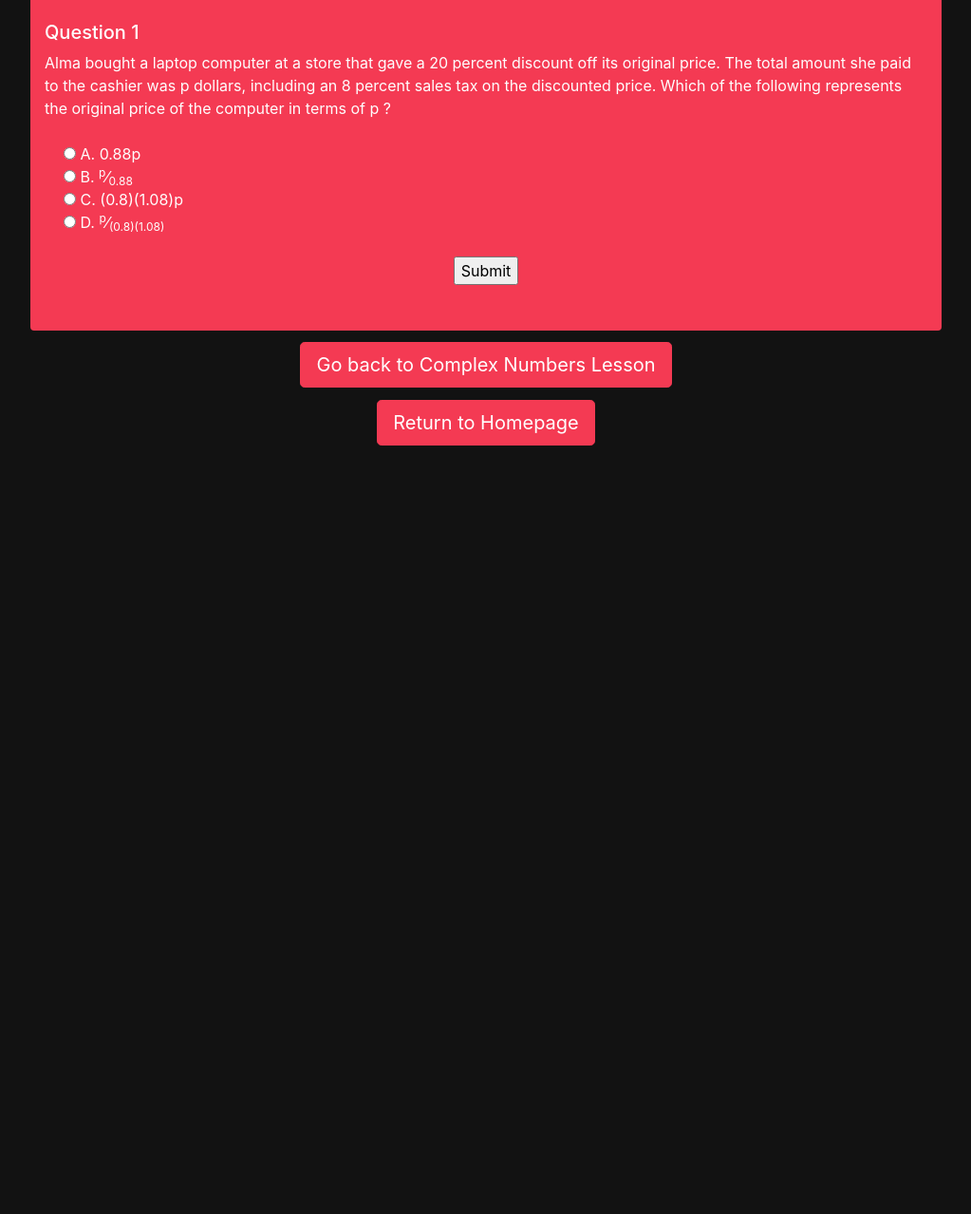
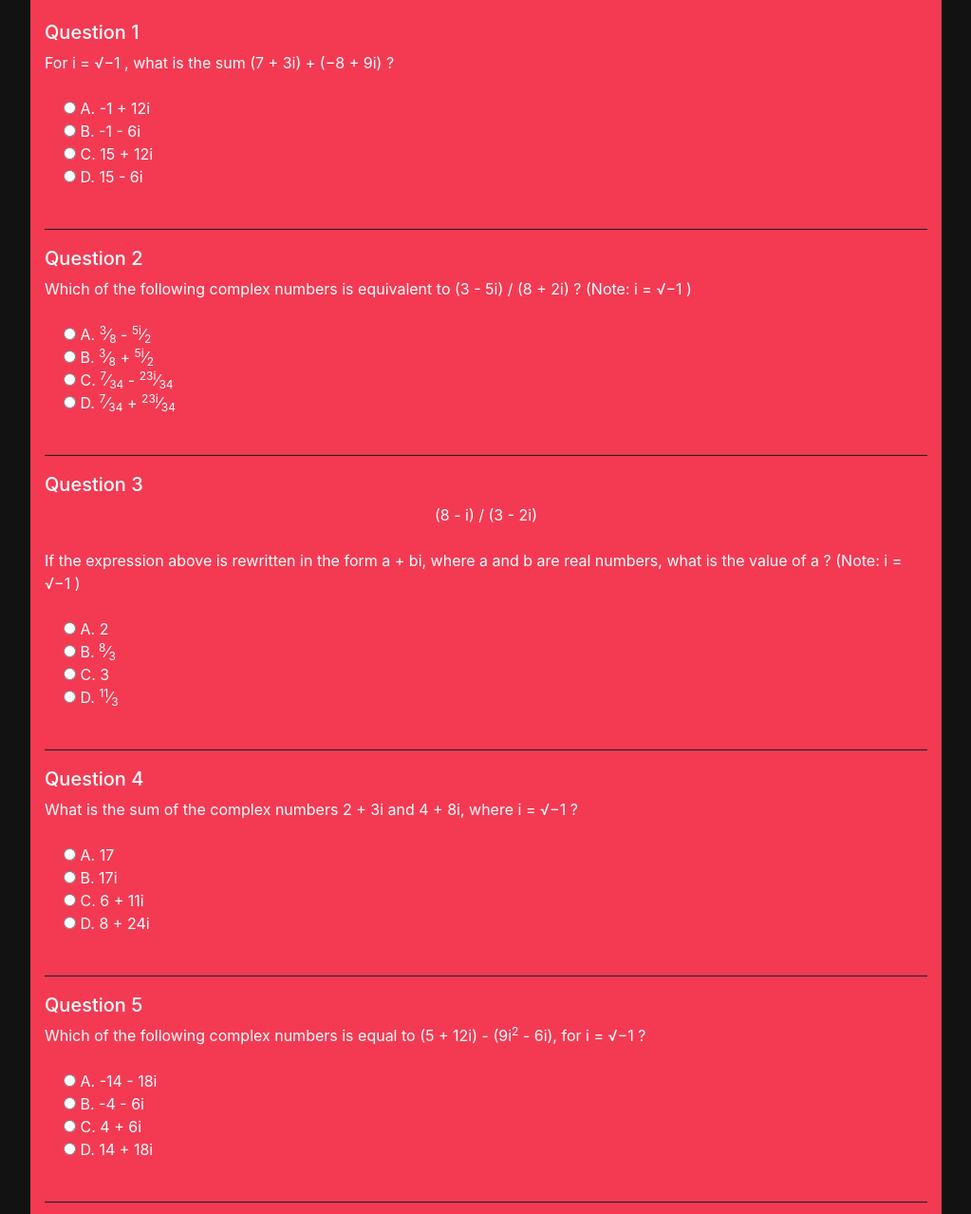
Before and after one commit to SaadAAkhtar/SaadAAkhtar.github.io, a plain HTML site: page webpages/complexnumbers/complexnumbers-practicequestions.html in a window 1280 px wide. Shown: the part 662-1940 px from the top of the page at 95% size, without its empty margins (128-1151 px from the left). Before the commit the page ends 1131 px from the top, so only its background shows below. Drawn offline with Linux system fonts and the light colour scheme.

Commit message:
Completed Complex Numbers

```diff
--- a/js/complexnumbers.js
+++ b/js/complexnumbers.js
@@ -0,0 +1,33 @@
+function check(){
+
+	var question1 = document.complexnumberspractice.ComplexNumbers1.value;
+	var question2 = document.complexnumberspractice.ComplexNumbers2.value;
+	var question3 = document.complexnumberspractice.ComplexNumbers3.value;
+	var question4 = document.complexnumberspractice.ComplexNumbers4.value;
+	var question5 = document.complexnumberspractice.ComplexNumbers5.value;
+	var correct = 0;
+
+	if (question1 == "A") {
+		correct++;
+	}
+
+	if (question2 == "C") {
+		correct++;
+	}
+
+	if (question3 == "A") {
+		correct++;
+	}
+
+	if (question4 == "C") {
+		correct++;
+	}
+
+	if (question5 == "D") {
+		correct++;
+	}
+
+	document.getElementById("after_submit").style.visibility = "visible";
+	document.getElementById("number_correct").innerHTML = "You got " + correct + " correct!";
+
+}
--- a/webpages/complexnumbers/complexnumbers-practicequestions.html
+++ b/webpages/complexnumbers/complexnumbers-practicequestions.html
@@ -27,20 +27,70 @@
 		</div>
 		<br>
 
-		<form id = "percentspractice" name = "percentspractice">
+		<form id = "complexnumberspractice" name = "complexnumberspractice">
 
 			<h5><font color = "#FEFEFE">Question 1</font></h5>
-			<p><font color = "#FEFEFE">Alma bought a laptop computer at a store that gave a 20 percent discount off its original price. The total amount
-			she paid to the cashier was p dollars, including an 8 percent sales tax on the discounted price. Which of the following represents the original
-			price of the computer in terms of p ?</font></p>
+			<p><font color = "#FEFEFE">For i = &radic;−1 , what is the sum (7 + 3i) + (−8 + 9i) ?</font></p>
 			<br>
 			<p style="margin-left: 20px"><font color = "#FEFEFE">
-			<input id = "mc" type = "radio" name = "Percents1" value = "A"> A. 0.88p<br>
-			<input id = "mc" type = "radio" name = "Percents1" value = "B"> B. <sup>p</sup>&frasl;<sub>0.88</sub><br>
-			<input id = "mc" type = "radio" name = "Percents1" value = "C"> C. (0.8)(1.08)p<br>
-			<input id = "mc" type = "radio" name = "Percents1" value = "D"> D. <sup>p</sup>&frasl;<sub>(0.8)(1.08)</sub>
+			<input id = "mc" type = "radio" name = "ComplexNumbers1" value = "A"> A. -1 + 12i<br>
+			<input id = "mc" type = "radio" name = "ComplexNumbers1" value = "B"> B. -1 - 6i<br>
+			<input id = "mc" type = "radio" name = "ComplexNumbers1" value = "C"> C. 15 + 12i<br>
+			<input id = "mc" type = "radio" name = "ComplexNumbers1" value = "D"> D. 15 - 6i</sub>
 			</font></p>
 			<br>
+			<hr>
+
+			<h5><font color = "#FEFEFE">Question 2</font></h5>
+			<p><font color = "#FEFEFE">Which of the following complex numbers is equivalent to (3 - 5i) / (8 + 2i) ? (Note: i = &radic;−1 )</font></p>
+			<br>
+			<p style="margin-left: 20px"><font color = "#FEFEFE">
+			<input id = "mc" type = "radio" name = "ComplexNumbers2" value = "A"> A. <sup>3</sup>&frasl;<sub>8</sub> - <sup>5i</sup>&frasl;<sub>2</sub><br>
+			<input id = "mc" type = "radio" name = "ComplexNumbers2" value = "B"> B. <sup>3</sup>&frasl;<sub>8</sub> + <sup>5i</sup>&frasl;<sub>2</sub><br>
+			<input id = "mc" type = "radio" name = "ComplexNumbers2" value = "C"> C. <sup>7</sup>&frasl;<sub>34</sub> - <sup>23i</sup>&frasl;<sub>34</sub><br>
+			<input id = "mc" type = "radio" name = "ComplexNumbers2" value = "D"> D. <sup>7</sup>&frasl;<sub>34</sub> + <sup>23i</sup>&frasl;<sub>34</sub>
+			</font></p>
+			<br>
+			<hr>
+
+			<h5><font color = "#FEFEFE">Question 3</font></h5>
+			<p class="text-center"><font color = "#FEFEFE">(8 - i) / (3 - 2i)</font></p>
+			<br>
+			<p><font color = "#FEFEFE">If the expression above is rewritten in the form a + bi, where a and b are real numbers, what is the value of a ?
+			(Note: i = &radic;−1 )</font></p>
+			<br>
+			<p style="margin-left: 20px"><font color = "#FEFEFE">
+			<input id = "mc" type = "radio" name = "ComplexNumbers3" value = "A"> A. 2<br>
+			<input id = "mc" type = "radio" name = "ComplexNumbers3" value = "B"> B. <sup>8</sup>&frasl;<sub>3</sub><br>
+			<input id = "mc" type = "radio" name = "ComplexNumbers3" value = "C"> C. 3<br>
+			<input id = "mc" type = "radio" name = "ComplexNumbers3" value = "D"> D. <sup>11</sup>&frasl;<sub>3</sub>
+			</font></p>
+			<br>
+			<hr>
+
+			<h5><font color = "#FEFEFE">Question 4</font></h5>
+			<p><font color = "#FEFEFE">What is the sum of the complex numbers 2 + 3i and 4 + 8i, where i = &radic;−1 ?</font></p>
+			<br>
+			<p style="margin-left: 20px"><font color = "#FEFEFE">
+			<input id = "mc" type = "radio" name = "ComplexNumbers4" value = "A"> A. 17<br>
+			<input id = "mc" type = "radio" name = "ComplexNumbers4" value = "B"> B. 17i<br>
+			<input id = "mc" type = "radio" name = "ComplexNumbers4" value = "C"> C. 6 + 11i<br>
+			<input id = "mc" type = "radio" name = "ComplexNumbers4" value = "D"> D. 8 + 24i
+			</font></p>
+			<br>
+			<hr>
+
+			<h5><font color = "#FEFEFE">Question 5</font></h5>
+			<p><font color = "#FEFEFE">Which of the following complex numbers is equal to (5 + 12i) - (9i<sup>2</sup> - 6i), for i = &radic;−1 ?</font></p>
+			<br>
+			<p style="margin-left: 20px"><font color = "#FEFEFE">
+			<input id = "mc" type = "radio" name = "ComplexNumbers5" value = "A"> A. -14 - 18i<br>
+			<input id = "mc" type = "radio" name = "ComplexNumbers5" value = "B"> B. -4 - 6i<br>
+			<input id = "mc" type = "radio" name = "ComplexNumbers5" value = "C"> C. 4 + 6i<br>
+			<input id = "mc" type = "radio" name = "ComplexNumbers5" value = "D"> D. 14 + 18i
+			</font></p>
+			<br>
+			<hr>
 
 			<div class="text-center">
 				<input id = "button" type = "button" value = "Submit" onclick = "check();">
```
Also changed, not shown: webpages/complexnumbers/complexnumbers-lesson.html (+5 -0 lines).
